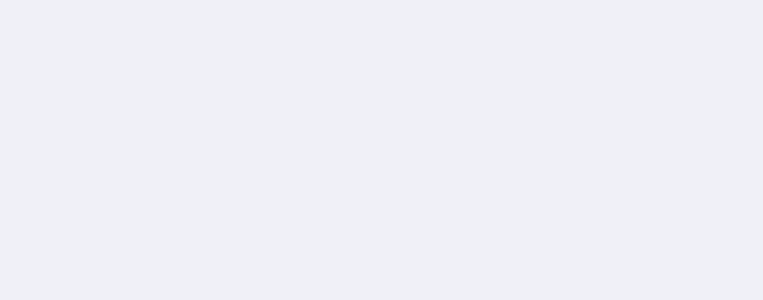
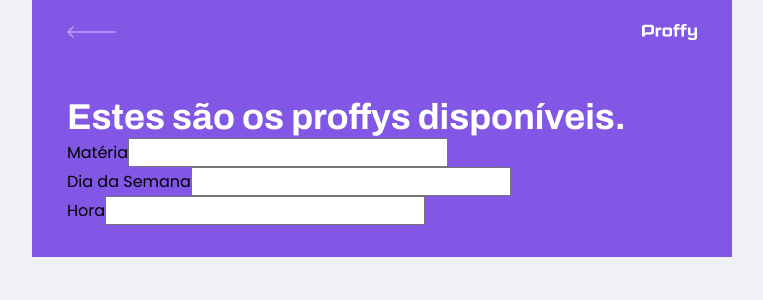
Before and after one commit to dpalmas/proffy, a React (Create React App) app in the folder web/: page /study in a window 1280 px wide. Shown: the top 300 px of the page, without its empty margins (258-1021 px from the left). Built offline with nearby package versions, Linux system fonts and the light colour scheme.

Commit message:
Add TeacherList

```diff
--- a/web/src/components/PageHeader/index.tsx
+++ b/web/src/components/PageHeader/index.tsx
@@ -4,7 +4,11 @@ import { Link } from 'react-router-dom';
 import logoIcon from '../../assets/images/logo.svg';
 import backIcon from '../../assets/images/icons/back.svg';
 
-function PageHeader() {
+interface PageHeaderProps {
+  title: string;
+}
+
+const PageHeader: React.FC<PageHeaderProps> = (props) => {
   return(
     <header className="page-header">
       <div className="top-bar-container">
@@ -15,7 +19,8 @@ function PageHeader() {
       </div>
 
       <div className="header-content">
-        <strong>Estes são os proffys disponíveis.</strong>
+        <strong>{props.title}</strong>
+        {props.children}
       </div>
     </header>
   );
--- a/web/src/pages/TeacherForm/index.tsx
+++ b/web/src/pages/TeacherForm/index.tsx
@@ -1,8 +1,11 @@
 import React from 'react';
+import PageHeader from '../../components/PageHeader';
 
 function TeacherForm() {
   return (
-    <h1>Teacher Form</h1>
+    <div id="page-teacher-form" className="container">
+    <PageHeader title="Que incrível que você quer dar aulas."/>
+  </div>
   )
 }
 
--- a/web/src/pages/TeacherList/index.tsx
+++ b/web/src/pages/TeacherList/index.tsx
@@ -1,10 +1,28 @@
 import React from 'react';
+import PageHeader from '../../components/PageHeader';
 import './styles.css';
 
 function TeacherList() {
   return (
     <div id="page-teacher-list" className="container">
+      <PageHeader title="Estes são os proffys disponíveis.">
+        <form id="search-teachers">
+          <div className="input-block">
+            <label htmlFor="subject">Matéria</label>
+            <input type="text" id="subject"/>
+          </div>
 
+          <div className="input-block">
+            <label htmlFor="week_day">Dia da Semana</label>
+            <input type="text" id="week_day"/>
+          </div>
+
+          <div className="input-block">
+            <label htmlFor="time">Hora</label>
+            <input type="text" id="time"/>
+          </div>
+        </form>
+      </PageHeader>
     </div>
   )
 }
```
